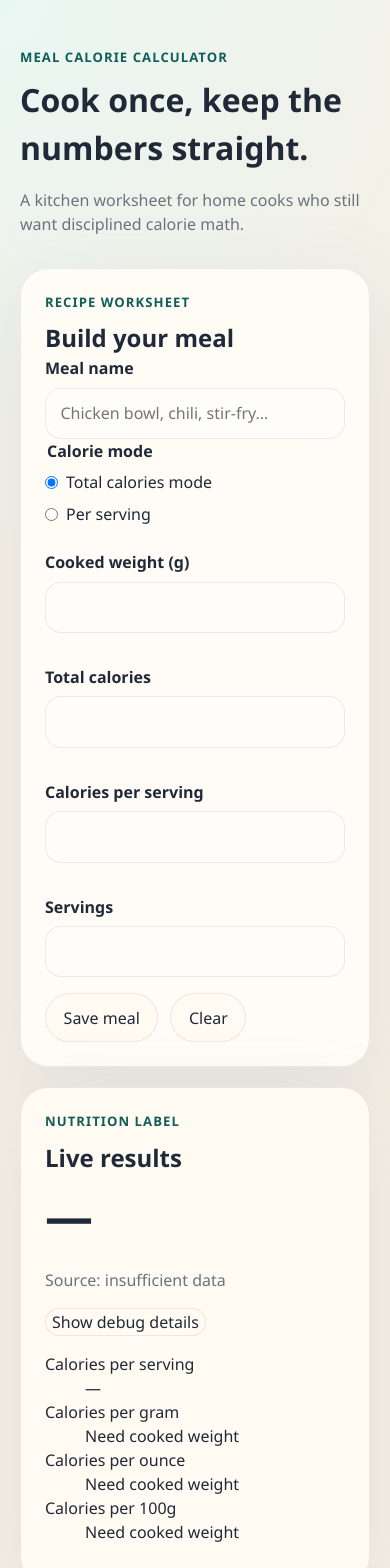
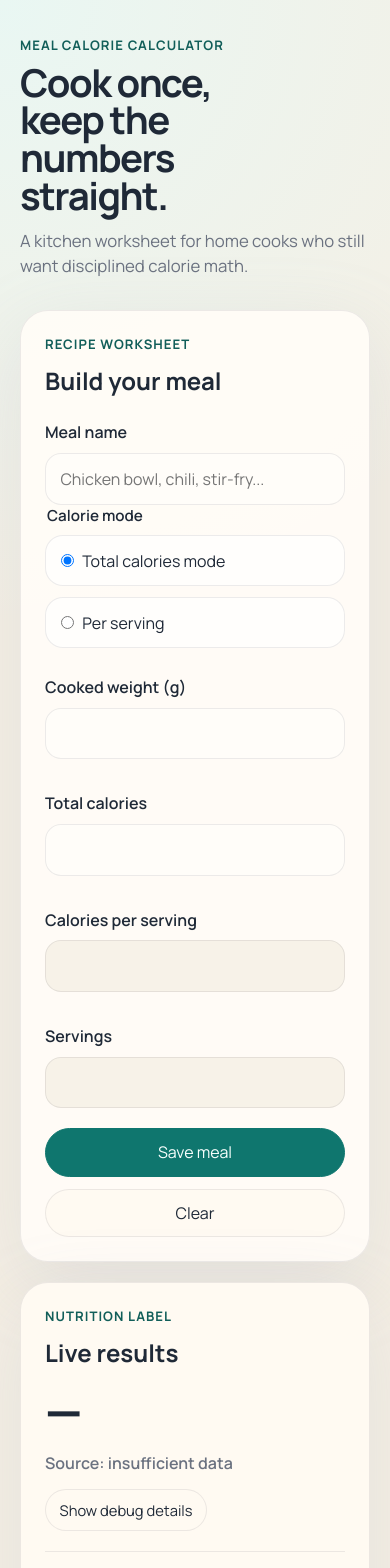
Before and after one commit to relomy/portion_pilot, a React (Vite) app: page / in a window 390 px wide. Shown: the top 1568 px of the page. Built offline with nearby package versions, Linux system fonts and the light colour scheme.

Commit message:
feat: apply responsive calculator interface

```diff
--- a/index.html
+++ b/index.html
@@ -2,9 +2,18 @@
 <html lang="en">
   <head>
     <meta charset="UTF-8" />
-    <link rel="icon" type="image/svg+xml" href="/vite.svg" />
     <meta name="viewport" content="width=device-width, initial-scale=1.0" />
-    <title>calorie-app-vite-bootstrap</title>
+    <title>Meal Calorie Calculator</title>
+    <meta
+      name="description"
+      content="Deterministic meal calorie calculator with saved meals and live nutrition density metrics."
+    />
+    <link rel="preconnect" href="https://fonts.googleapis.com" />
+    <link rel="preconnect" href="https://fonts.gstatic.com" crossorigin />
+    <link
+      href="https://fonts.googleapis.com/css2?family=Manrope:wght@400;500;600;700;800&display=swap"
+      rel="stylesheet"
+    />
   </head>
   <body>
     <div id="root"></div>
--- a/src/index.css
+++ b/src/index.css
@@ -12,6 +12,7 @@
   --warning: #dc2626;
   --rule: rgba(15, 23, 42, 0.08);
   --shadow: 0 24px 80px rgba(148, 163, 184, 0.18);
+   --shadow-soft: 0 16px 40px rgba(148, 163, 184, 0.14);
   --layout-columns-desktop: minmax(0, 1.5fr) minmax(20rem, 1fr);
   font-synthesis: none;
   text-rendering: optimizeLegibility;
@@ -23,6 +24,18 @@
 
 * {
   box-sizing: border-box;
+}
+
+@keyframes rise-in {
+  from {
+    opacity: 0;
+    transform: translateY(10px);
+  }
+
+  to {
+    opacity: 1;
+    transform: translateY(0);
+  }
 }
 
 body {
@@ -46,6 +59,17 @@ button {
   background: var(--label);
   color: var(--ink);
   cursor: pointer;
+  transition:
+    transform 160ms ease,
+    border-color 160ms ease,
+    background-color 160ms ease,
+    box-shadow 160ms ease;
+}
+
+button:hover {
+  border-color: rgba(15, 118, 110, 0.26);
+  box-shadow: 0 10px 20px rgba(15, 23, 42, 0.08);
+  transform: translateY(-1px);
 }
 
 button:focus-visible,
@@ -61,6 +85,16 @@ input {
   background: #fffdf9;
   color: var(--ink);
   padding: 0.8rem 0.9rem;
+  transition:
+    border-color 160ms ease,
+    background-color 160ms ease,
+    box-shadow 160ms ease;
+}
+
+input:disabled {
+  background: rgba(245, 239, 228, 0.8);
+  color: var(--steel);
+  cursor: not-allowed;
 }
 
 #root {
@@ -75,6 +109,7 @@ input {
 
 .app-header {
   margin-bottom: 2rem;
+  animation: rise-in 260ms ease both;
 }
 
 .app-header h1,
@@ -84,10 +119,23 @@ input {
   margin: 0;
 }
 
+.app-header h1 {
+  max-width: 10ch;
+  font-size: clamp(2.4rem, 4.5vw, 4.25rem);
+  line-height: 0.98;
+  letter-spacing: -0.04em;
+}
+
 .app-subtitle,
 .placeholder-copy,
 .saved-meals-placeholder p {
   color: var(--steel);
+}
+
+.app-subtitle {
+  max-width: 42rem;
+  margin: 0.85rem 0 0;
+  font-size: 1.05rem;
 }
 
 .eyebrow {
@@ -112,6 +160,7 @@ input {
   border-radius: 28px;
   box-shadow: var(--shadow);
   padding: 1.5rem;
+  animation: rise-in 300ms ease both;
 }
 
 .worksheet-panel,
@@ -119,8 +168,21 @@ input {
   background: var(--worksheet);
 }
 
+.worksheet-panel {
+  animation-delay: 40ms;
+}
+
 .results-panel {
   background: var(--label);
+  animation-delay: 90ms;
+}
+
+.saved-meals-placeholder {
+  animation-delay: 140ms;
+}
+
+.panel-heading {
+  margin-bottom: 1.35rem;
 }
 
 .field-grid {
@@ -146,11 +208,19 @@ input {
   padding: 0;
 }
 
+.mode-group legend {
+  font-size: 0.95rem;
+}
+
 .mode-option {
   display: flex;
   align-items: center;
   gap: 0.5rem;
-  margin-bottom: 0.5rem;
+  margin-bottom: 0.65rem;
+  padding: 0.8rem 0.95rem;
+  border: 1px solid var(--rule);
+  border-radius: 18px;
+  background: rgba(255, 255, 255, 0.62);
 }
 
 .mode-option input,
@@ -159,19 +229,101 @@ input {
   margin: 0;
 }
 
+.field input {
+  margin-top: 0.1rem;
+}
+
 .action-row {
   display: flex;
   gap: 0.75rem;
+  margin-top: 0.25rem;
 }
 
 .action-row button {
   padding: 0.7rem 1.1rem;
+  min-width: 8.5rem;
+}
+
+.action-row button:first-child {
+  background: var(--herb);
+  border-color: var(--herb);
+  color: #f8fffd;
+}
+
+.action-row button:first-child:hover {
+  border-color: var(--herb-strong);
+  background: var(--herb-strong);
+}
+
+.placeholder-copy {
+  margin: 0;
+  font-weight: 600;
+}
+
+.assumption-note {
+  margin: 0.9rem 0 0;
+  padding: 0.8rem 0.95rem;
+  border-radius: 16px;
+  background: rgba(15, 118, 110, 0.08);
+  color: var(--herb-strong);
+  font-size: 0.94rem;
 }
 
 .placeholder-value {
   margin: 0.25rem 0;
   font-size: 3rem;
   font-weight: 800;
+  letter-spacing: -0.04em;
+}
+
+.results-metrics {
+  display: grid;
+  gap: 0.75rem;
+  margin: 1.25rem 0 0;
+}
+
+.results-metrics div {
+  display: flex;
+  align-items: baseline;
+  justify-content: space-between;
+  gap: 1rem;
+  padding-top: 0.8rem;
+  border-top: 1px solid var(--rule);
+}
+
+.results-metrics dt,
+.results-metrics dd {
+  margin: 0;
+}
+
+.results-metrics dt {
+  color: var(--steel);
+  font-size: 0.96rem;
+}
+
+.results-metrics dd {
+  color: var(--ink);
+  font-weight: 700;
+  text-align: right;
+}
+
+.dev-panel {
+  margin-top: 0.9rem;
+}
+
+.dev-panel button {
+  padding: 0.55rem 0.85rem;
+  font-size: 0.92rem;
+}
+
+.dev-panel pre {
+  overflow: auto;
+  margin: 0.85rem 0 0;
+  padding: 0.85rem 0.95rem;
+  border-radius: 18px;
+  background: #f4efe7;
+  color: var(--ink);
+  font-size: 0.84rem;
 }
 
 .saved-meals-placeholder {
@@ -199,7 +351,8 @@ input {
     linear-gradient(180deg, rgba(255, 255, 255, 0.9), rgba(255, 250, 242, 0.96)),
     var(--label);
   padding: 1rem 1rem 1.1rem;
-  box-shadow: 0 16px 40px rgba(148, 163, 184, 0.14);
+  box-shadow: var(--shadow-soft);
+  animation: rise-in 320ms ease both;
 }
 
 .meal-card--prep::before {
@@ -278,12 +431,20 @@ input {
 }
 
 @media (max-width: 780px) {
+  .app-shell {
+    padding-top: 2.25rem;
+  }
+
   .calculator-layout {
     grid-template-columns: 1fr;
   }
 
   .field-grid {
     grid-template-columns: 1fr;
+  }
+
+  .action-row {
+    flex-direction: column;
   }
 
   .meal-card__header {
@@ -294,3 +455,13 @@ input {
     white-space: normal;
   }
 }
+
+@media (prefers-reduced-motion: reduce) {
+  *,
+  *::before,
+  *::after {
+    animation: none !important;
+    transition: none !important;
+    scroll-behavior: auto !important;
+  }
+}
```
Also changed, not shown: 2 other files (tests, documents, lock files or other folders).
